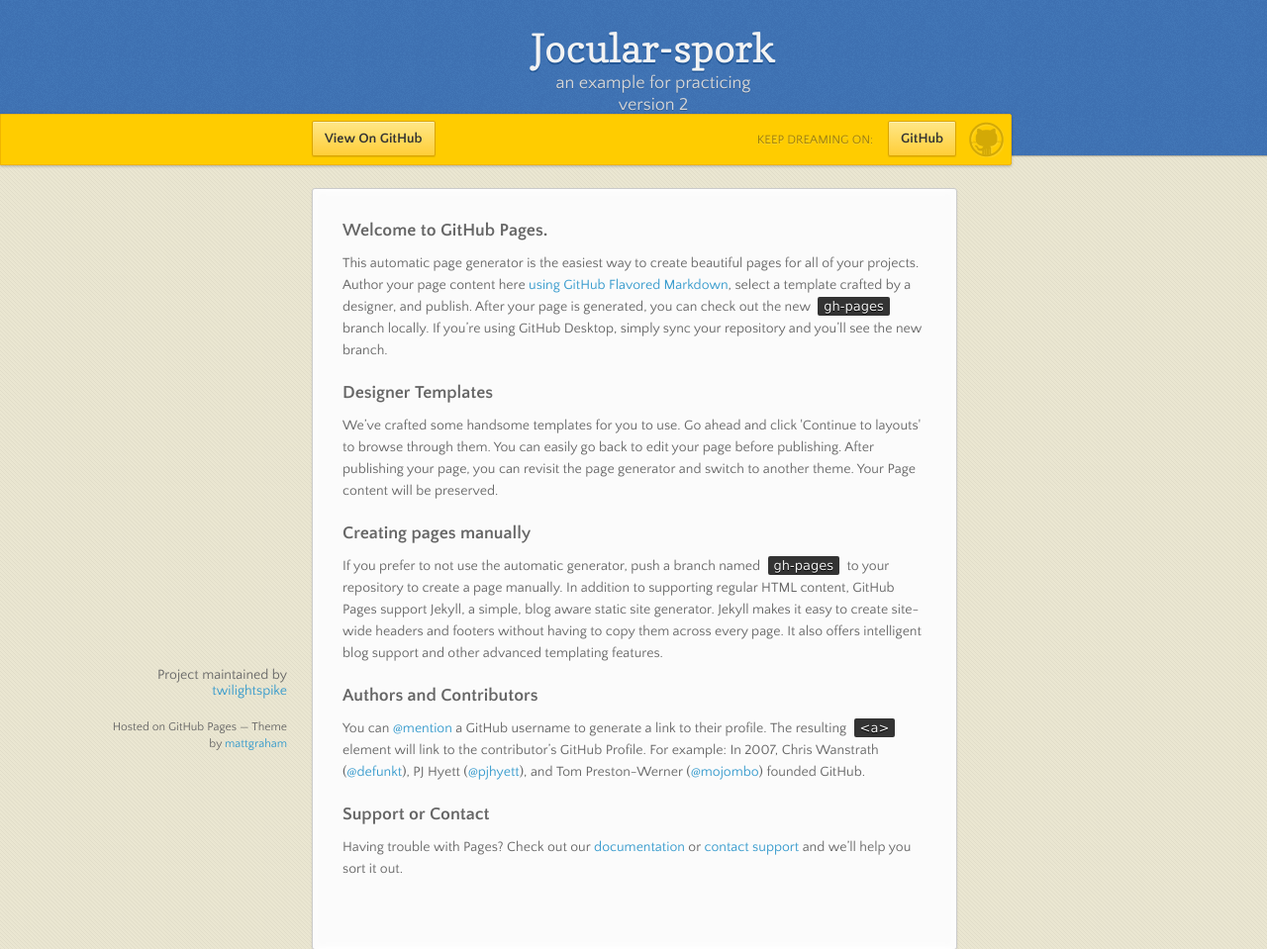
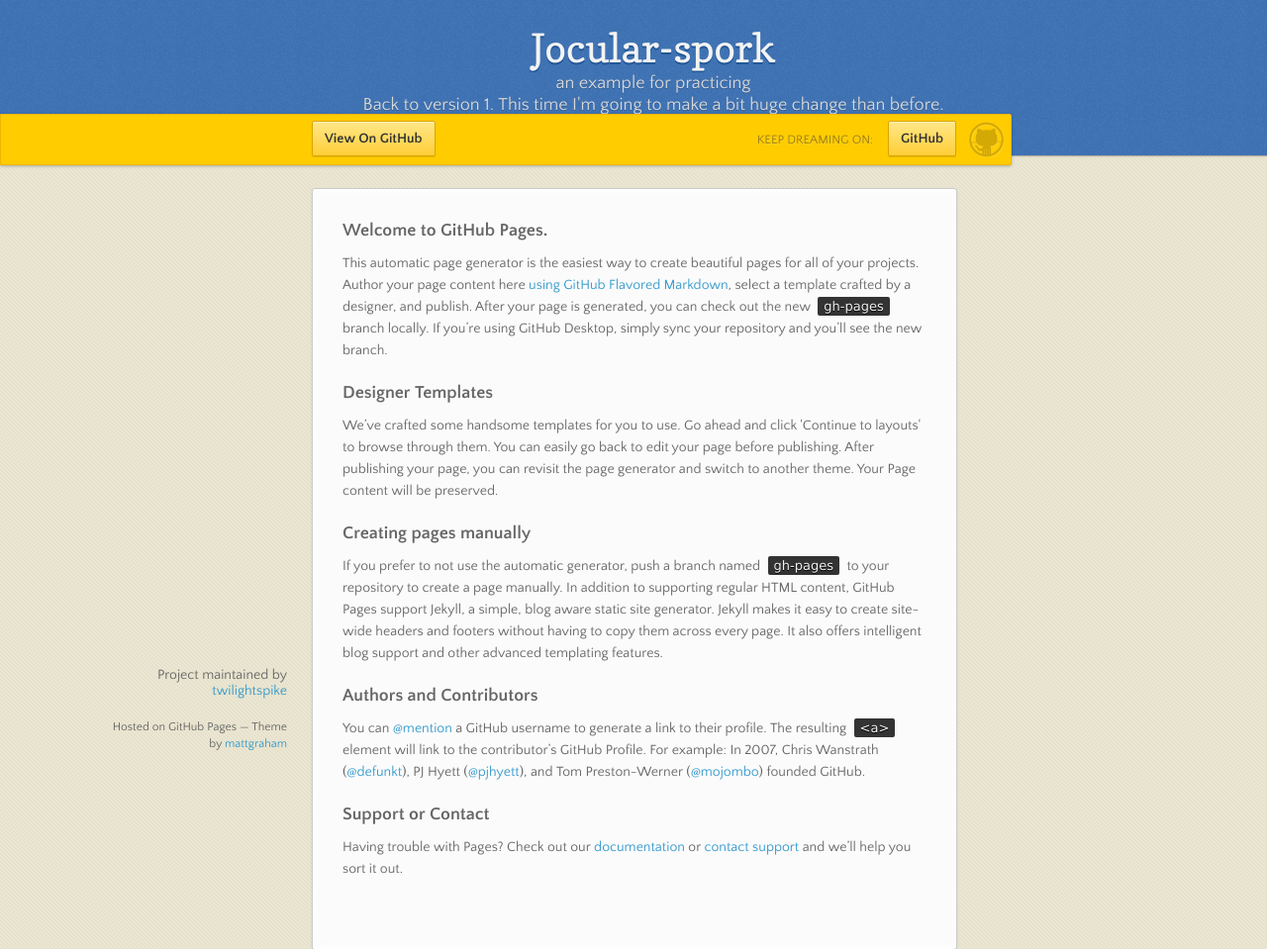
Before and after one commit to twilightspike/jocular-spork, a plain HTML site: page index.html in a window 1280 px wide. Shown: the top 959 px of the page at 99% size. Drawn offline with nearby package versions, Linux system fonts and the light colour scheme.

Commit message:
Update index.html

```diff
--- a/index.html
+++ b/index.html
@@ -19,7 +19,7 @@
       <header>
         <h1>Jocular-spork</h1>
         <p>an example for practicing</p>
-        <p>version 2</p>
+        <p>Back to version 1. This time I'm going to make a bit huge change than before.</p>
       </header>
 
       <div id="banner">
```
